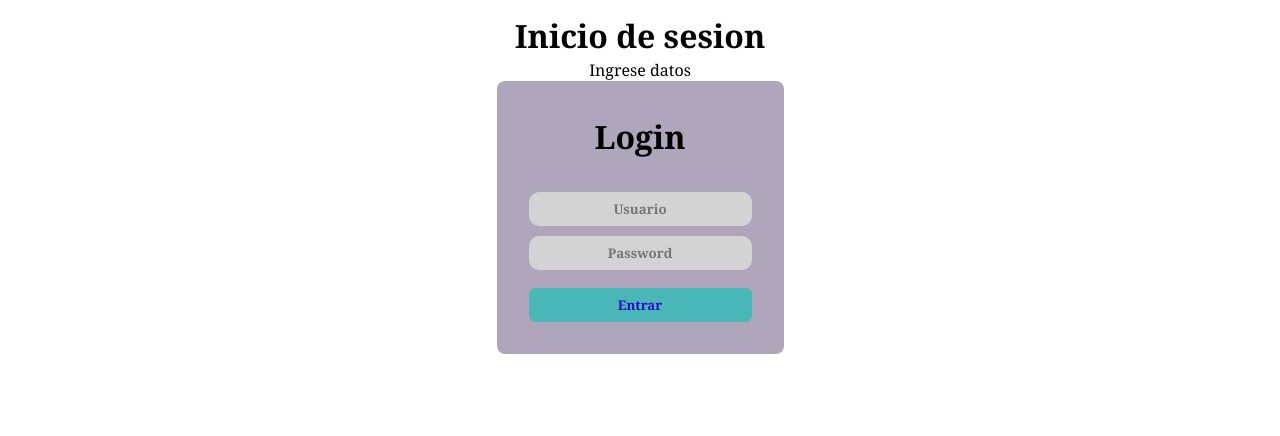
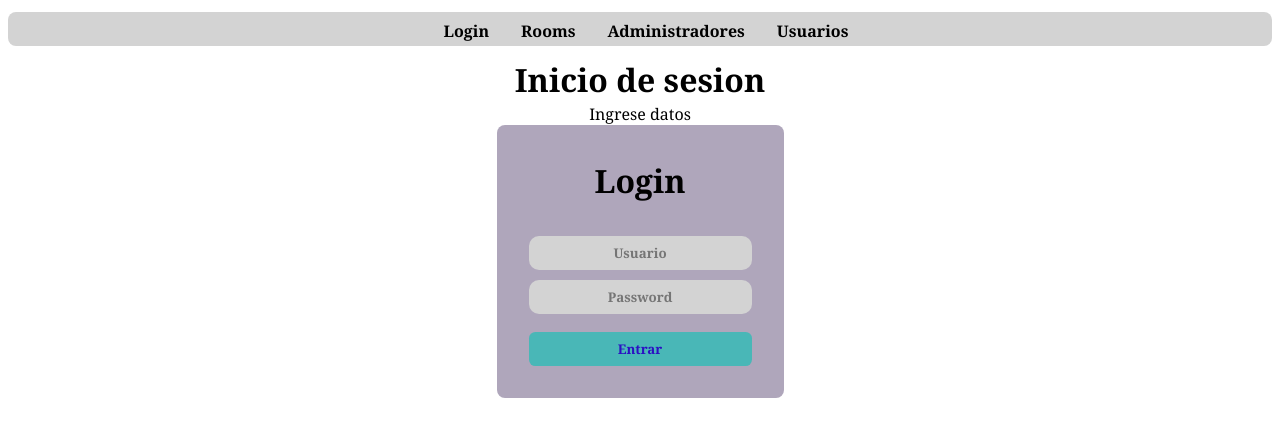
Before and after one commit to MoniquitaMendivelso/Proyecto_ciclo4_grupo6, a React (Vite) app in the folder fronthotel/: page / in a window 1280 px wide. Shown: the top 436 px of the page. Built offline with nearby package versions, Linux system fonts and the light colour scheme.

Commit message:
dependencias dotenv

```diff
--- a/fronthotel/package.json
+++ b/fronthotel/package.json
@@ -9,6 +9,7 @@
     "preview": "vite preview"
   },
   "dependencies": {
+    "dotenv": "^16.0.3",
     "react": "^18.2.0",
     "react-cookie": "^4.1.1",
     "react-dom": "^18.2.0",
--- a/fronthotel/src/App.jsx
+++ b/fronthotel/src/App.jsx
@@ -11,9 +11,9 @@ import {Route, Routes } from "react-router-dom";
 export default function App() {
   //*const [view, setview] = useState(<AdminUser></AdminUser>);
   return (
-
+    <div>
+    <Nav></Nav>
     <Routes>
-        <Route element={<Nav/>}></Route>
         <Route path="/Login" element={<Login></Login>}></Route>
         <Route path="/AdminUser" element={<AdminUser></AdminUser>}></Route>
         <Route path="/Users" element={<Users></Users>}></Route>
@@ -21,5 +21,6 @@ export default function App() {
         <Route path="/Room" element={<Room></Room>}></Route>
         <Route path="*" element={<Login></Login>}></Route>
     </Routes>
+    </div>
   );
 }
```
Also changed, not shown: 2 other files (tests, documents, lock files or other folders).
